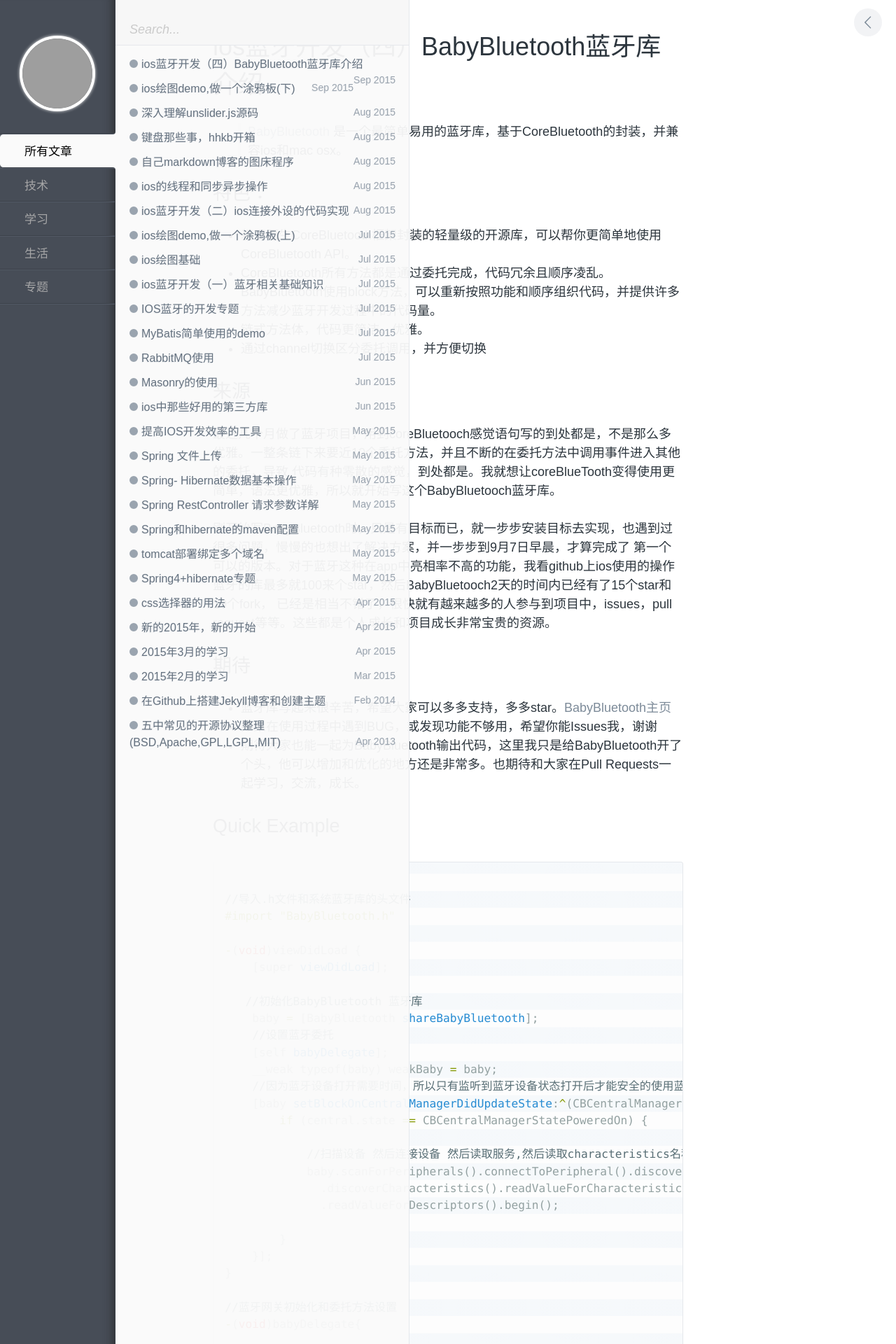
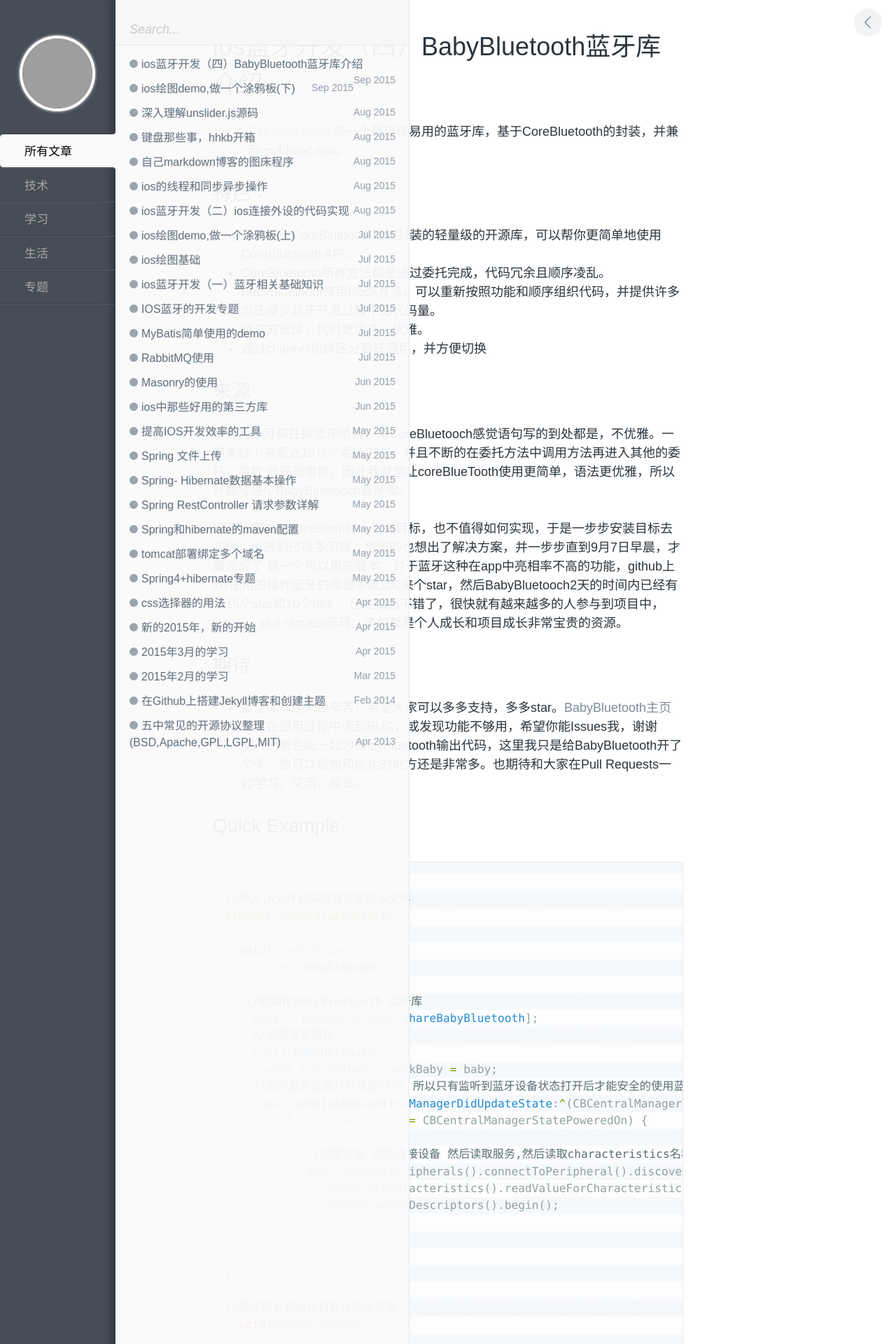
Before and after one commit to coolnameismy/coolnameismy.github.io, a Jekyll site: the page built from _posts/tech/IOS/2015-09-7-ios-BLE-3.md, in a window 1280 px wide. Shown: the top 1920 px of the page at 70% size. Built offline with Jekyll 4.4.1, drawn with Linux system fonts in a browser that asks for light colours; Markdown is read by kramdown in place of the engine named in the settings; comment, search, counter and statistics services are not loaded; grey boxes are pictures that could not be loaded.

Commit message:
modify article for BabyBluetooth

```diff
--- a/_posts/tech/IOS/2015-09-7-ios-BLE-3.md
+++ b/_posts/tech/IOS/2015-09-7-ios-BLE-3.md
@@ -19,12 +19,12 @@ description:
 
 ##来源
 
-最近几个月做了蓝牙项目，用到coreBluetooch感觉语句写的到处都是，不是那么多优雅。一整条链下来要近10个委托方法，并且不断的在委托方法中调用事件进入其他的委托，导致
-代码有种零散的感觉，到处都是。我就想让coreBlueTooth变得使用更简单，语法更优雅，所以就开始写这个BabyBluetooch蓝牙库。
+最近几个月都在做蓝牙项目，用CoreBluetooch感觉语句写的到处都是，不优雅。一整条链下来要近10几个委托方法，并且不断的在委托方法中调用方法再进入其他的委托，导致
+代码很零散。因此我就想让coreBlueTooth使用更简单，语法更优雅，所以开始写这个BabyBluetooch蓝牙库。
 
-刚开始写BabyBluetooth时，只是有目标而已，就一步步安装目标去实现，也遇到过很多问题，慢慢的也想出了解决方案，并一步步到9月7日早晨，才算完成了
-第一个可以的版本。对于蓝牙这种在app中亮相率不高的功能，我看github上ios使用的操作蓝牙的库最多就100来个star，然后BabyBluetooch2天的时间内已经有了15个star和10个fork，
-已经是相当不错了，很快就有越来越多的人参与到项目中，issues，pull request等等。这些都是个人成长和项目成长非常宝贵的资源。
+刚开始写BabyBluetooth时，只有目标，也不值得如何实现，于是一步步安装目标去实现，也遇到过很多问题，慢慢的也想出了解决方案，并一步步直到9月7日早晨，才算完成了
+第一个可以用的版本。对于蓝牙这种在app中亮相率不高的功能，github上ios使用的操作蓝牙的库最多就100来个star，然后BabyBluetooch2天的时间内已经有了15个star和10个fork，
+已经相当不错了，很快就有越来越多的人参与到项目中，issues，pull request等等。这些都是个人成长和项目成长非常宝贵的资源。
 
 ##期待
 
```
